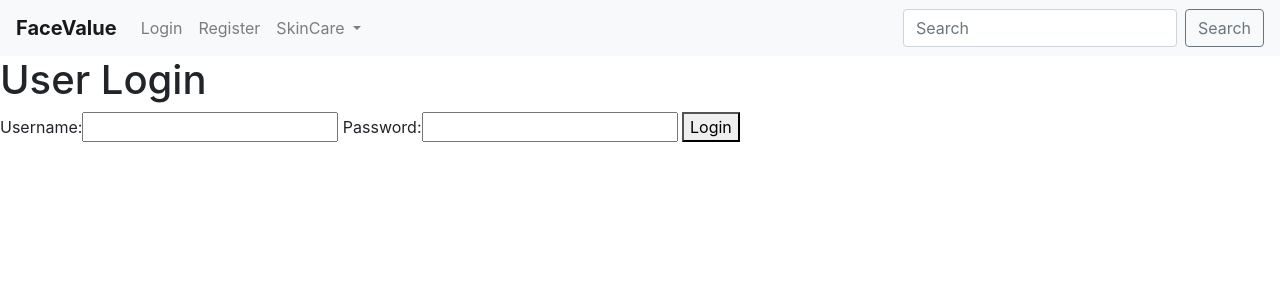
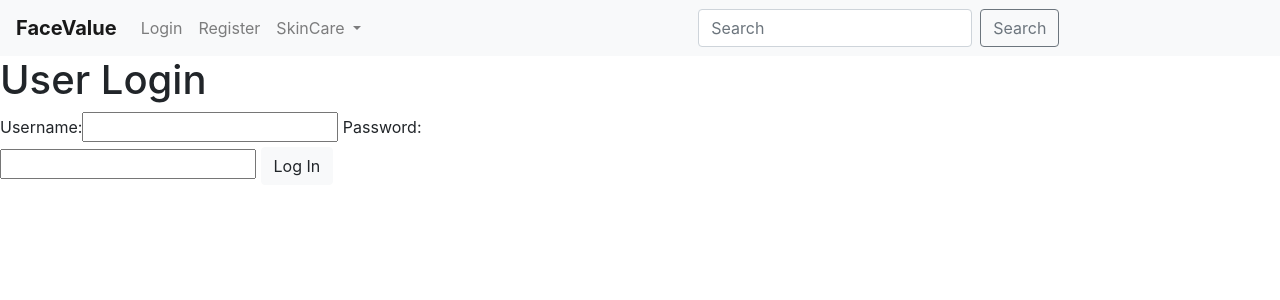
Before and after one commit to MelBiggs/fullstack-frameworks-project, a Django app: page /accounts/login/ in a window 1280 px wide. Shown: the top 300 px of the page. Run offline with Django 3.2, Linux system fonts and the light colour scheme; some libraries are stand-ins or nearby versions.

Commit message:
Django Forms and CSS added

```diff
--- a/accounts/templates/login.html
+++ b/accounts/templates/login.html
@@ -1,11 +1,14 @@
 {% extends 'base.html' %}
+
+{% load bootstrap_tags %}
+
 {% block page_title %}Login Page{% endblock %}
 
 {% block page_heading %}User Login{% endblock %}
 
 {% block content %}
-<form method="POST">
-	{% csrf_token %} {{ login_form }}
-    <button type="submit">Login</button>
+<form method="POST" id="">
+	{% csrf_token %} {{ login_form | as_bootstrap }}
+    <button type="submit" class="btn btn-light">Log In</button>
 </form>
 {% endblock %}
--- a/facevalue/settings.py
+++ b/facevalue/settings.py
@@ -37,6 +37,7 @@ INSTALLED_APPS = [
     'django.contrib.sessions',
     'django.contrib.messages',
     'django.contrib.staticfiles',
+    'django_forms_bootstrap',
     'accounts',
 ]
 
@@ -119,6 +120,9 @@ USE_TZ = True
 # https://docs.djangoproject.com/en/1.11/howto/static-files/
 
 STATIC_URL = '/static/'
+STATICFILES_DIRS = [
+    os.path.join(BASE_DIR, "static")
+]
 
 MESSAGE_STORAGE = "django.contrib.messages.storage.session.SessionStorage"
 
--- /dev/null
+++ b/static/css/style.css
@@ -0,0 +1,4 @@
+
+form {
+    width: 50%;
+}
--- a/templates/base.html
+++ b/templates/base.html
@@ -1,3 +1,5 @@
+{% load staticfiles %}
+
 <html>
 
 <head>
@@ -11,6 +13,7 @@
 	</script>
 	<link rel="stylesheet" href="https://stackpath.bootstrapcdn.com/bootstrap/4.4.1/css/bootstrap.min.css"
 		integrity="sha384-Vkoo8x4CGsO3+Hhxv8T/Q5PaXtkKtu6ug5TOeNV6gBiFeWPGFN9MuhOf23Q9Ifjh" crossorigin="anonymous">
+    <link rel="stylesheet" href="{% static 'css/style.css' %}" type="text/css">
 	<script src="https://stackpath.bootstrapcdn.com/bootstrap/4.4.1/js/bootstrap.min.js"
 		integrity="sha384-wfSDF2E50Y2D1uUdj0O3uMBJnjuUD4Ih7YwaYd1iqfktj0Uod8GCExl3Og8ifwB6" crossorigin="anonymous">
 	</script>
```
Also changed, not shown: accounts/templates/registration.html (+5 -2 lines), accounts/backends.py (line endings or trailing spaces).
